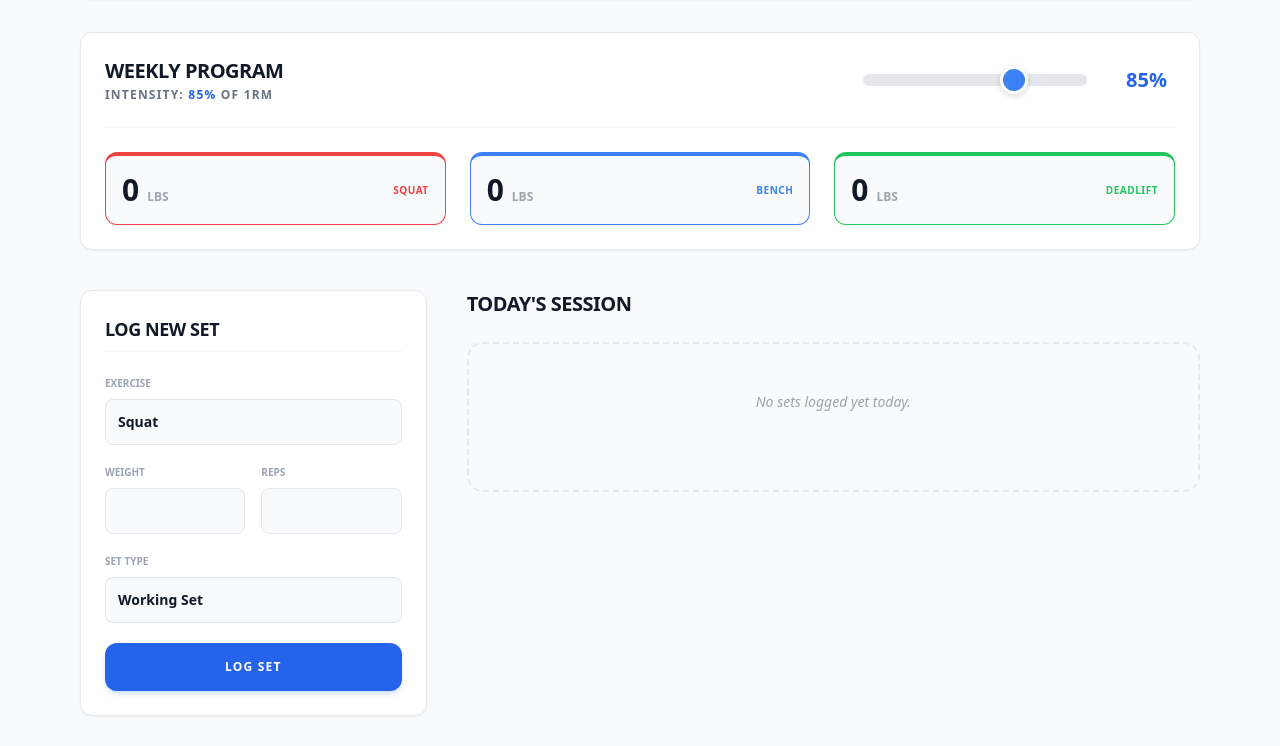
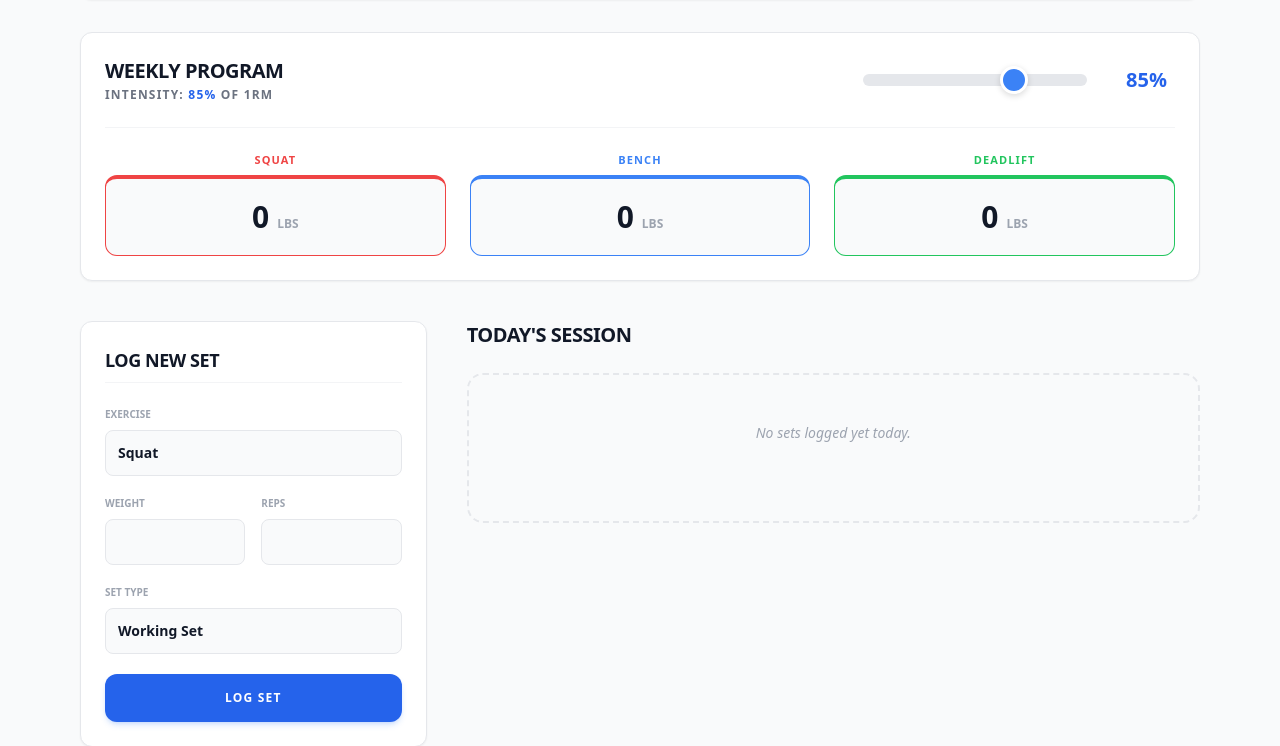
Before and after one commit to jeremiahn/PrivateLift, a Django app: page / in a window 1280 px wide. Shown: the part 130-876 px from the top of the page. Before the commit the page ends 846 px from the top, so only its background shows below. Run offline with Django 5.2, Linux system fonts and the light colour scheme; the visitor is signed in with stand-in values (Sample User, id 1); data that the repository does not hold is empty; some libraries are stand-ins or nearby versions.

Commit message:
UI: Center exercise names above Weekly Program cards; center weights inside

```diff
--- a/lifting/templates/lifting/dashboard.html
+++ b/lifting/templates/lifting/dashboard.html
@@ -72,25 +72,29 @@
 
     <div class="grid grid-cols-3 gap-2 md:gap-6 w-full">
         {% for exercise, weight in weights.items %}
-            <div class="bg-gray-50 dark:bg-gray-900 py-2 px-1.5 sm:px-2.5 md:p-4 rounded-lg md:rounded-xl border border-t-[3px] md:border-t-4
-                {% if 'SQUAT' in exercise|upper %}border-red-500 dark:border-red-500
-                {% elif 'BENCH' in exercise|upper %}border-blue-500 dark:border-blue-500
-                {% elif 'DEAD' in exercise|upper %}border-green-500 dark:border-green-500
-                {% else %}border-gray-500 dark:border-gray-500{% endif %}
-                flex items-center justify-between gap-0.5 sm:gap-1.5 md:gap-3">
-
-                <div class="flex items-baseline gap-0.5 md:gap-1">
-                    <span class="text-sm sm:text-xl md:text-3xl font-black text-gray-900 dark:text-white leading-none">{{ weight }}</span>
-                    <span class="text-[7px] sm:text-xs text-gray-400 dark:text-gray-600 font-bold uppercase ml-0.5 md:ml-1">lbs</span>
-                </div>
-
-                <span class="text-[7px] sm:text-[8px] md:text-[10px] font-black uppercase tracking-tight sm:tracking-wider
+            <div class="flex flex-col items-center">
+                <!-- Exercise Label Centered Above Card -->
+                <span class="text-[9px] md:text-[11px] font-black uppercase tracking-widest mb-1.5
                     {% if 'SQUAT' in exercise|upper %}text-red-500
                     {% elif 'BENCH' in exercise|upper %}text-blue-500
                     {% elif 'DEAD' in exercise|upper %}text-green-500
                     {% else %}text-gray-400{% endif %}">
                     {{ exercise }}
                 </span>
+
+                <!-- Card Container with Centered Weight -->
+                <div class="w-full bg-gray-50 dark:bg-gray-900 py-3 px-2 md:p-5 rounded-lg md:rounded-xl border border-t-[3px] md:border-t-4
+                    {% if 'SQUAT' in exercise|upper %}border-red-500 dark:border-red-500
+                    {% elif 'BENCH' in exercise|upper %}border-blue-500 dark:border-blue-500
+                    {% elif 'DEAD' in exercise|upper %}border-green-500 dark:border-green-500
+                    {% else %}border-gray-500 dark:border-gray-500{% endif %}
+                    flex flex-col items-center justify-center">
+
+                    <div class="flex items-baseline gap-0.5 md:gap-1">
+                        <span class="text-base sm:text-2xl md:text-3xl font-black text-gray-900 dark:text-white leading-none">{{ weight }}</span>
+                        <span class="text-[8px] md:text-xs text-gray-400 dark:text-gray-600 font-bold uppercase ml-0.5 md:ml-1">lbs</span>
+                    </div>
+                </div>
             </div>
         {% endfor %}
     </div>
```
Also changed, not shown: lifting/partials/weight_grid.html (+18 -14 lines).
